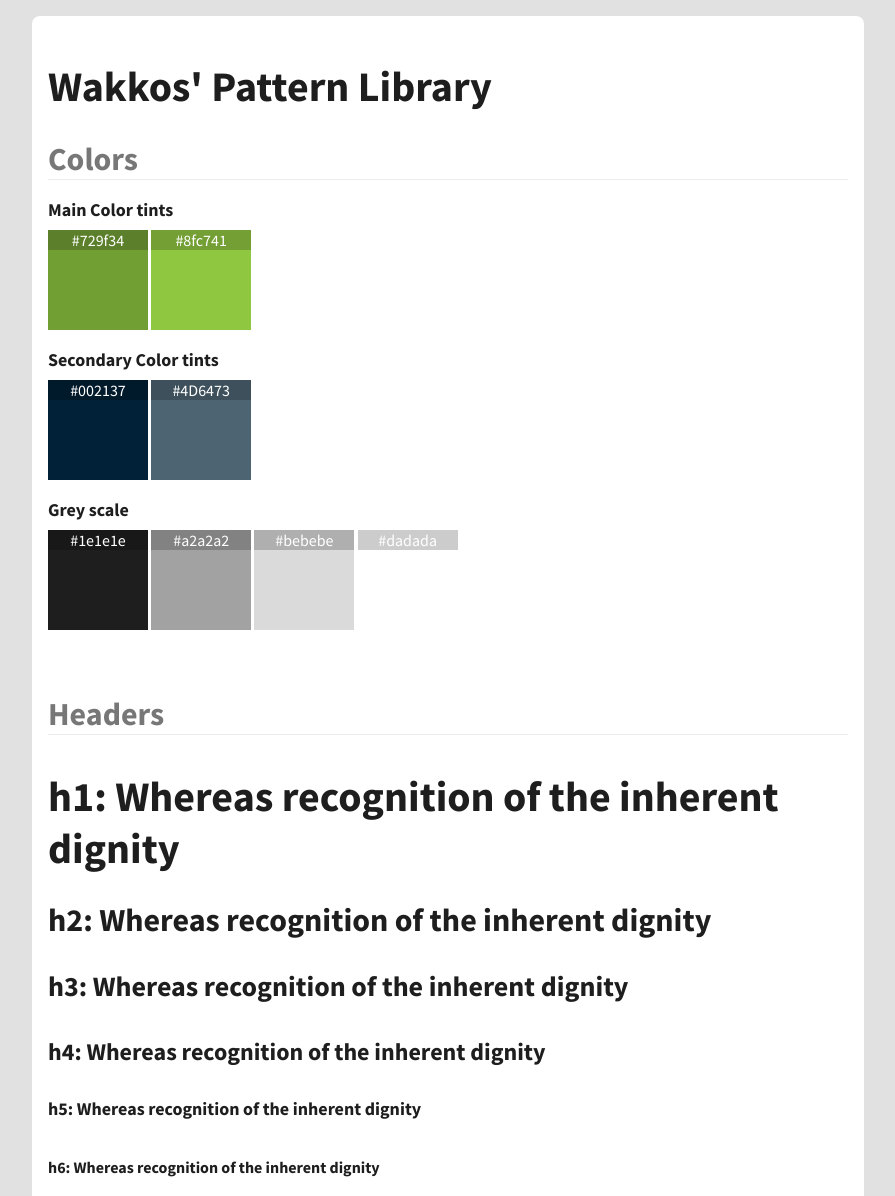
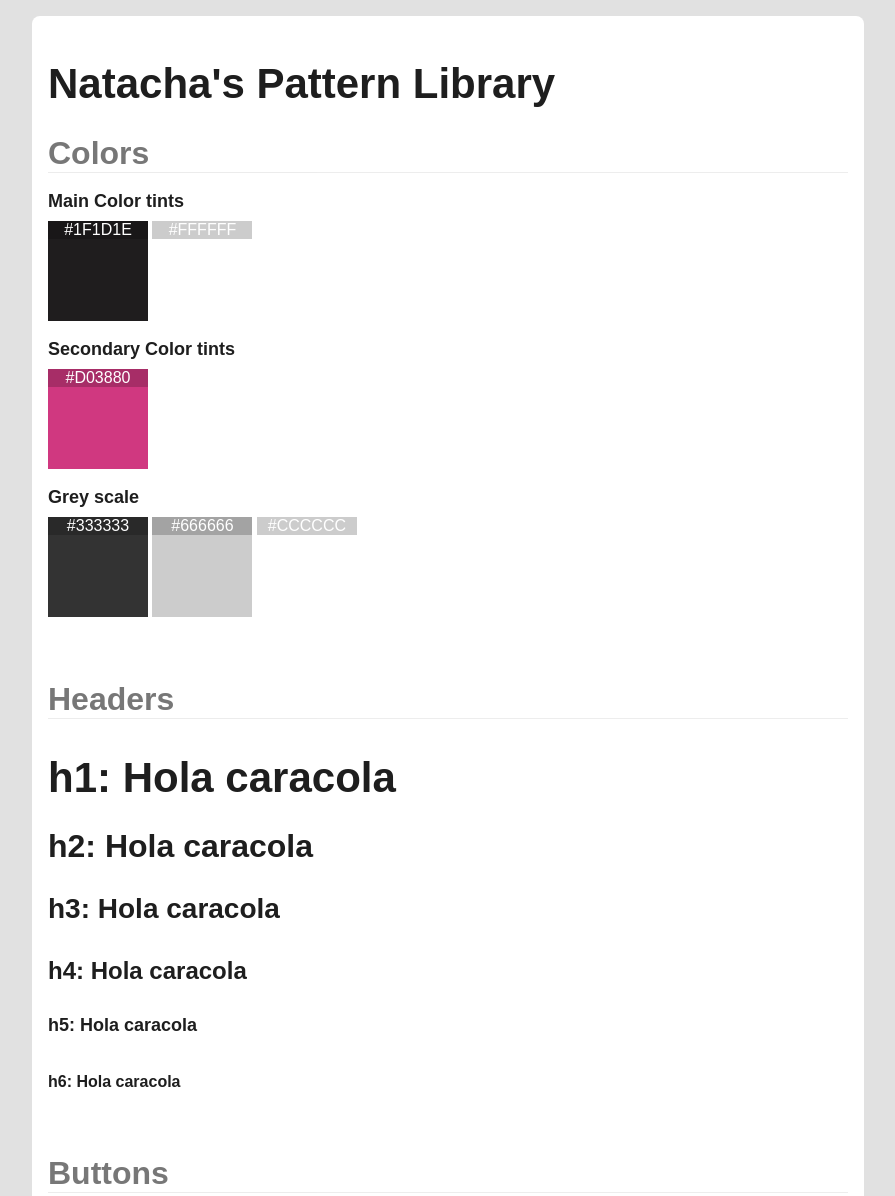
Before and after one commit to natachagraviotto/guiaestilos, a plain HTML site: page index.html in a window 1280 px wide. Shown: the top 1196 px of the page, without its empty margins (192-1087 px from the left). Drawn offline with Linux system fonts and the light colour scheme.

Commit message:
Colores modificados

```diff
--- a/css/style.css
+++ b/css/style.css
@@ -1,6 +1,6 @@
 body {
   margin: 0;
-  font-family: 'Source Sans Pro', sans-serif;
+  font-family: 'Poppins', sans-serif;
   color: #1e1e1e;
   background-color: #e1e1e1;
   font-weight: 400;
@@ -75,7 +75,6 @@ button:hover,
   background-color: white;
 }
 
-
 code {
   background-color: #e1e1e1;
   font-weight: 400;
@@ -85,64 +84,52 @@ code {
 }
 /* ---> UTILITIES */
 
-/* Colors */
-.color-green {
-  color: #729f34;
-}
-.bg-color-green {
-  background-color: #729f34;
+/* Colores principales */
+.color-black {
+  color: #1F1D1E;
 }
 
-.color-green-3 {
-  color: #8fc741;
-}
-.bg-color-green-3 {
-  background-color: #8fc741;
+.bg-color-black {
+  background-color: #1F1D1E;
 }
 
-.color-blue {
-  color: #002137;
+.color-white {
+    color: #FFFFFF;
+  }
+
+  .bg-color-white {
+    background-color: #FFFFFF;
+  }
+
+/* Colores secundarios */
+.color-pink {
+  color: #D03880;
 }
-.bg-color-blue {
-  background-color: #002137;
+.bg-color-pink {
+  background-color: #D03880;
 }
 
-.color-blue-3 {
-  color: #4D6473;
-}
-.bg-color-blue-3 {
-  background-color: #4D6473;
-}
-
+/* Escala de grises */
 .color-grey {
-  color: #1e1e1e;
+  color: #333333;
 }
 .bg-color-grey {
-  background-color: #1e1e1e;
+  background-color: #333333;
 }
 
 .color-grey-2 {
-  color: #a2a2a2;
+  color: #666666;
 }
 .bg-color-grey-2 {
-  background-color: #a2a2a2;
+  background-color: #666666;
 }
 
 .color-grey-3 {
-  color: #a2a2a2;
+  color: #CCCCCC;
 }
 .bg-color-grey-3 {
-  background-color: #a2a2a2;
+  background-color: #CCCCCC;
 }
-
-.color-grey-5 {
-  color: #dadada;
-}
-.bg-color-grey-5 {
-  background-color: #dadada;
-}
-
-
 
 /* Own styles, these are only for styling THIS page */
 
--- a/index.html
+++ b/index.html
@@ -4,43 +4,44 @@
   <meta charset="UTF-8">
   <meta http-equiv="X-UA-Compatible" content="IE=edge">
   <meta name="viewport" content="width=device-width, initial-scale=1.0">
+  <!--Aquí van las fuentes-->
   <link rel="preconnect" href="https://fonts.googleapis.com">
   <link rel="preconnect" href="https://fonts.gstatic.com" crossorigin>
   <link href="https://fonts.googleapis.com/css2?family=Source+Sans+Pro:wght@200;400;600;700&display=swap" rel="stylesheet">
   <link rel="stylesheet" href="css/style.css">
-  <title>Document</title>
+  <title>Pattern Library</title>
 </head>
 <body>
-
   <main class="pattern-content">
-    <h1>Wakkos' Pattern Library</h1>
+    <h1>Natacha's Pattern Library</h1>
 
     <section class="pattern-section">
       <h2 class="pattern-title">Colors</h2>
 
+      <!--Colores principales-->
       <h3 class="h5">Main Color tints</h3>
-      <div class="pattern-color bg-color-green" data-color="#729f34"></div>
-      <div class="pattern-color bg-color-green-3" data-color="#8fc741"></div>
+      <div class="pattern-color bg-color-black" data-color="#1F1D1E"></div>
+      <div class="pattern-color bg-color-white" data-color="#FFFFFF"></div>
 
+      <!--Colores secundarios-->
       <h3 class="h5">Secondary Color tints</h3>
-      <div class="pattern-color bg-color-blue" data-color="#002137"></div>
-      <div class="pattern-color bg-color-blue-3" data-color="#4D6473"></div>
+      <div class="pattern-color bg-color-pink" data-color="#D03880"></div>
 
+      <!--Escala de grises-->
       <h3 class="h5">Grey scale</h3>
-      <div class="pattern-color bg-color-grey" data-color="#1e1e1e"></div>
-      <div class="pattern-color bg-color-grey-3" data-color="#a2a2a2"></div>
-      <div class="pattern-color bg-color-grey-5" data-color="#bebebe"></div>
-      <div class="pattern-color bg-color-grey-7" data-color="#dadada"></div>
+      <div class="pattern-color bg-color-grey" data-color="#333333"></div>
+      <div class="pattern-color bg-color-grey-3" data-color="#666666"></div>
+      <div class="pattern-color bg-color-grey-5" data-color="#CCCCCC"></div>
     </section>
 
     <section class="pattern-section">
       <h2 class="pattern-title">Headers</h2>
-      <h1 data-header="h1">Whereas recognition of the inherent dignity</h1>
-      <h2 data-header="h2">Whereas recognition of the inherent dignity</h2>
-      <h3 data-header="h3">Whereas recognition of the inherent dignity</h3>
-      <h4 data-header="h4">Whereas recognition of the inherent dignity</h4>
-      <h5 data-header="h5">Whereas recognition of the inherent dignity</h5>
-      <h6 data-header="h6">Whereas recognition of the inherent dignity</h6>
+      <h1 data-header="h1">Hola caracola</h1>
+      <h2 data-header="h2">Hola caracola</h2>
+      <h3 data-header="h3">Hola caracola</h3>
+      <h4 data-header="h4">Hola caracola</h4>
+      <h5 data-header="h5">Hola caracola</h5>
+      <h6 data-header="h6">Hola caracola</h6>
     </section>
 
     <section class="pattern-section">
```
